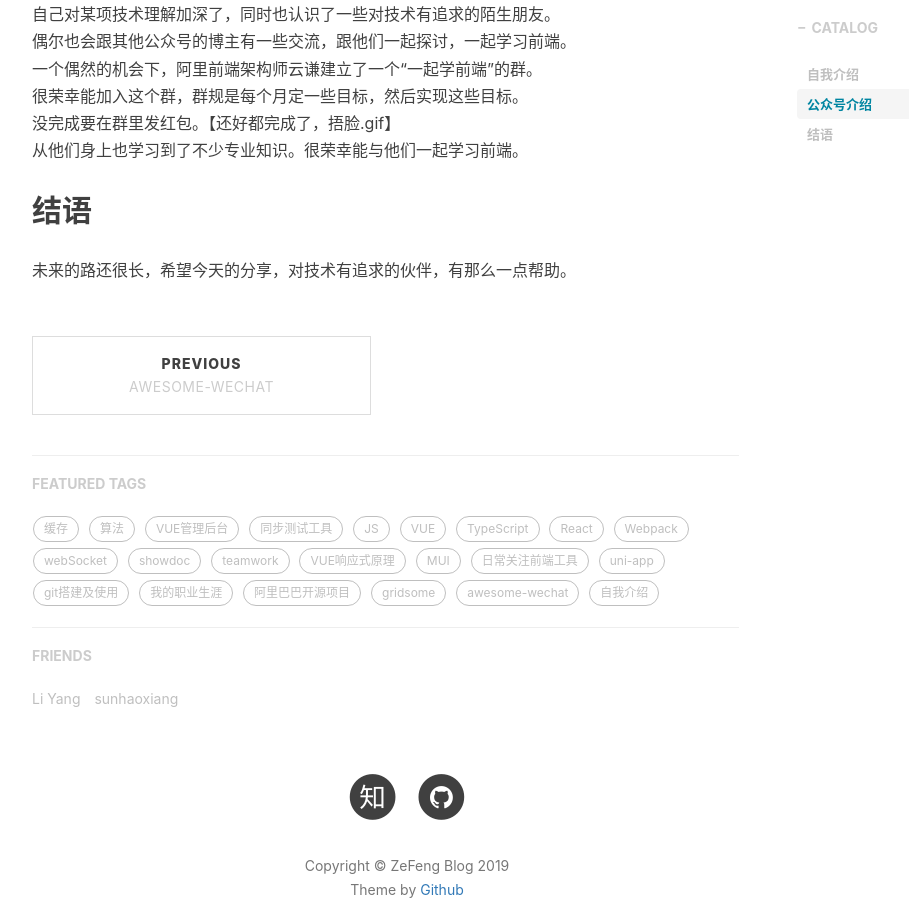
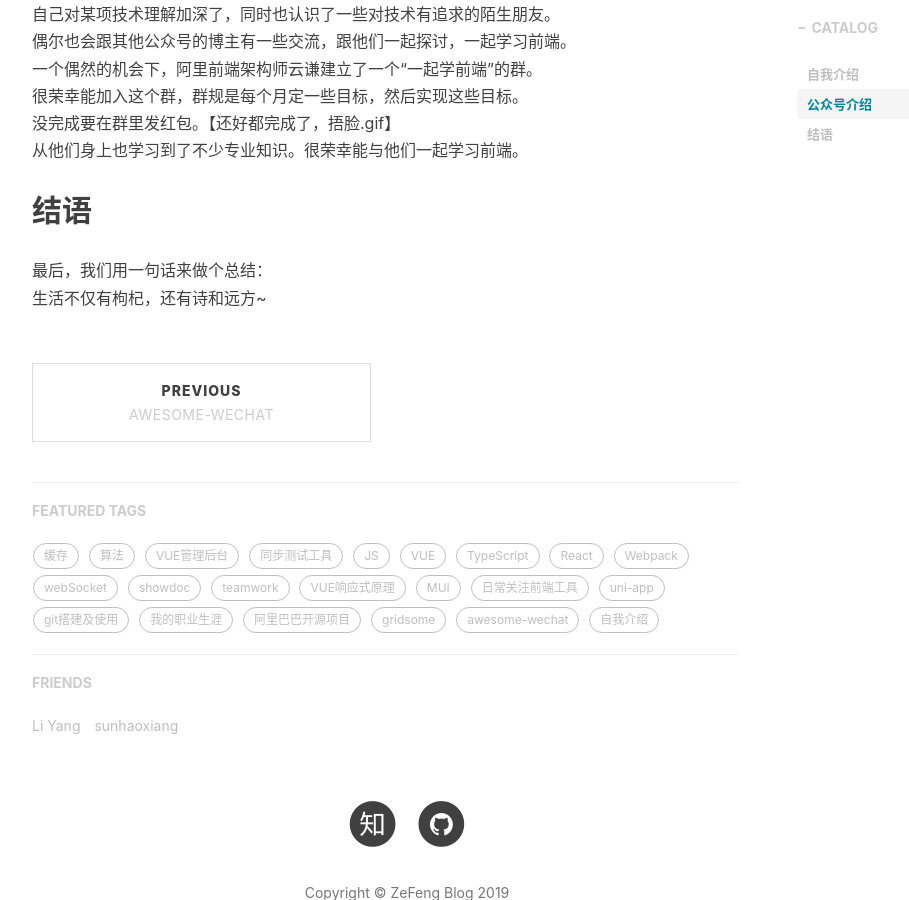
Before and after one commit to 00feng00/00feng00.github.io, a Jekyll site: the page built from _posts/2019-03-21-my_introduction.markdown, in a window 1280 px wide and 900 px high, scrolled down 1633 px. Shown: the whole window, without its empty margins (233-1142 px from the left). Built offline with Jekyll 4.4.1, drawn with Linux system fonts in a browser that asks for light colours; nearby versions of some CDN libraries; comment, search, counter and statistics services are not loaded.

Commit message:
Update 2019-03-21-my_introduction.markdown

```diff
--- a/_posts/2019-03-21-my_introduction.markdown
+++ b/_posts/2019-03-21-my_introduction.markdown
@@ -43,4 +43,5 @@ tags:
 
 
 ## 结语
-未来的路还很长，希望今天的分享，对技术有追求的伙伴，有那么一点帮助。
+最后，我们用一句话来做个总结：<br>
+生活不仅有枸杞，还有诗和远方~<br>
```
